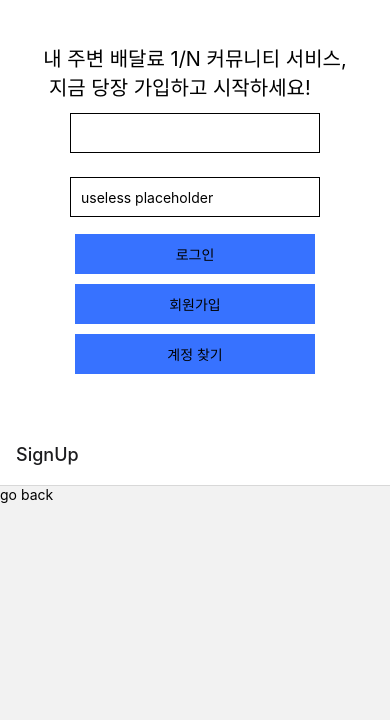
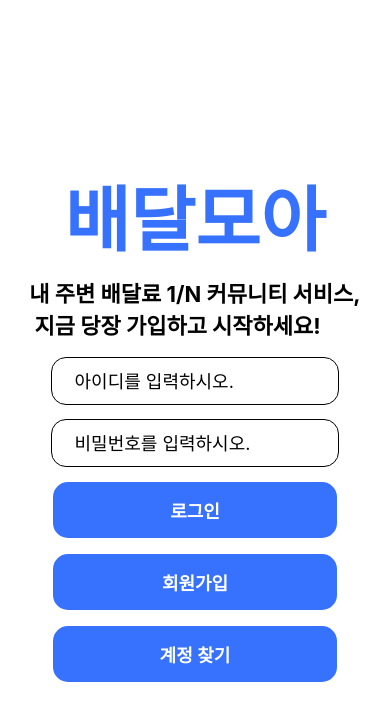
Before and after one commit to Cheol-Cheol/baedal-moa, a React Native app: screen /SignUp in a window 390 px wide. Shown: the top 720 px of the page. Built offline with nearby package versions, Linux system fonts and the light colour scheme.

Commit message:
💄 Design: Change Login page

```diff
--- a/App.js
+++ b/App.js
@@ -8,9 +8,9 @@ export default function App() {
   return (
     <>
       <Login />
-      <NavigationContainer>
+      {/* <NavigationContainer>
         <Stack />
-      </NavigationContainer>
+      </NavigationContainer> */}
     </>
   );
 }
--- a/components/Login.jsx
+++ b/components/Login.jsx
@@ -6,7 +6,10 @@ import {
   TextInput,
   TouchableOpacity,
   StyleSheet,
+  Dimensions,
 } from "react-native";
+
+const { width: SCREEN_WIDTH } = Dimensions.get("window");
 
 const Login = () => {
   const [inputId, setInputId] = useState("");
@@ -15,7 +18,8 @@ const Login = () => {
   return (
     <>
       <View style={styles.container}>
-        <Text style={styles.title}>
+        <Text style={styles.headerTitle}>배달모아</Text>
+        <Text style={styles.headerContent}>
           내 주변 배달료 1/N 커뮤니티 서비스,{"\n"} 지금 당장 가입하고
           시작하세요!
         </Text>
@@ -26,27 +30,30 @@ const Login = () => {
               style={styles.input}
               onChangeText={(text) => setInputId(text)}
               value={inputId}
+              placeholder="아이디를 입력하시오."
+              placeholderTextColor="black"
             />
             <TextInput
               style={styles.input}
               onChangeText={(text) => setInputPw(text)}
               value={inputPw}
-              placeholder="useless placeholder"
               secureTextEntry={true}
+              placeholder="비밀번호를 입력하시오."
+              placeholderTextColor="black"
             />
           </SafeAreaView>
         </View>
 
         <View style={styles.btnContainer}>
           <TouchableOpacity style={styles.formBtn}>
-            <Text>로그인</Text>
+            <Text style={styles.formBtnTitle}>로그인</Text>
           </TouchableOpacity>
           <TouchableOpacity style={styles.formBtn}>
-            <Text>회원가입</Text>
+            <Text style={styles.formBtnTitle}>회원가입</Text>
           </TouchableOpacity>
 
           <TouchableOpacity style={styles.formBtn}>
-            <Text>계정 찾기</Text>
+            <Text style={styles.formBtnTitle}>계정 찾기</Text>
           </TouchableOpacity>
         </View>
       </View>
@@ -62,23 +69,39 @@ const styles = StyleSheet.create({
     alignItems: "center",
     justifyContent: "center",
   },
-  title: {
-    fontSize: 20,
+  headerTitle: {
+    margin: 10,
+    color: "#3772FF",
+    fontSize: SCREEN_WIDTH / 5.5,
+    fontWeight: "bold",
+  },
+  headerContent: {
+    fontSize: 22,
+    fontWeight: "bold",
+    marginBottom: 10,
   },
   input: {
+    margin: 7,
+    padding: 23,
+    width: SCREEN_WIDTH / 1.35,
     height: 40,
-    margin: 12,
     borderWidth: 1,
-    padding: 10,
-    width: 250,
+    borderRadius: 15,
+    fontSize: 18,
+  },
+  btnContainer: {
+    width: SCREEN_WIDTH / 1.3,
   },
   formBtn: {
+    margin: 8,
+    padding: 15,
+    borderRadius: 15,
     alignItems: "center",
     backgroundColor: "#3772FF",
-    padding: 10,
-    margin: 5,
   },
-  btnContainer: {
-    width: 250,
+  formBtnTitle: {
+    color: "white",
+    fontSize: 18,
+    fontWeight: "600",
   },
 });
```
